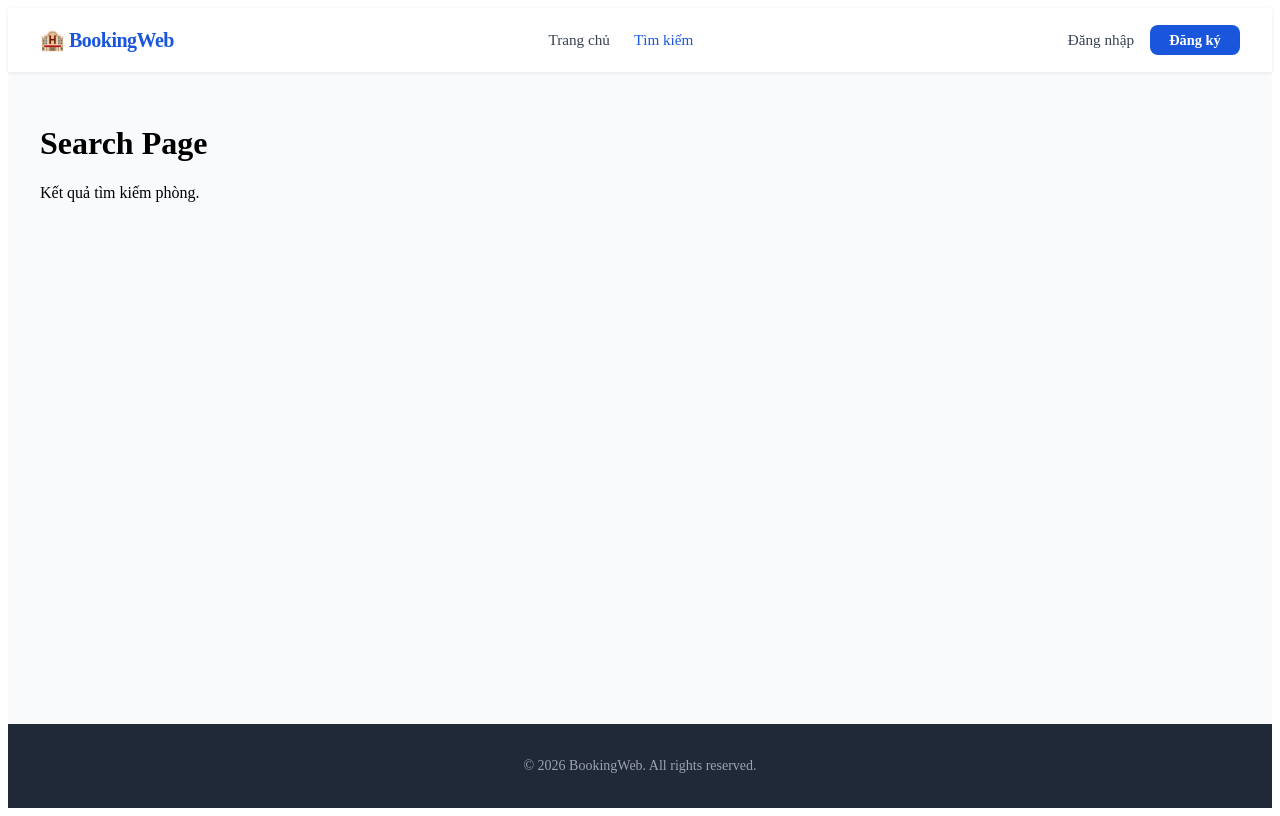
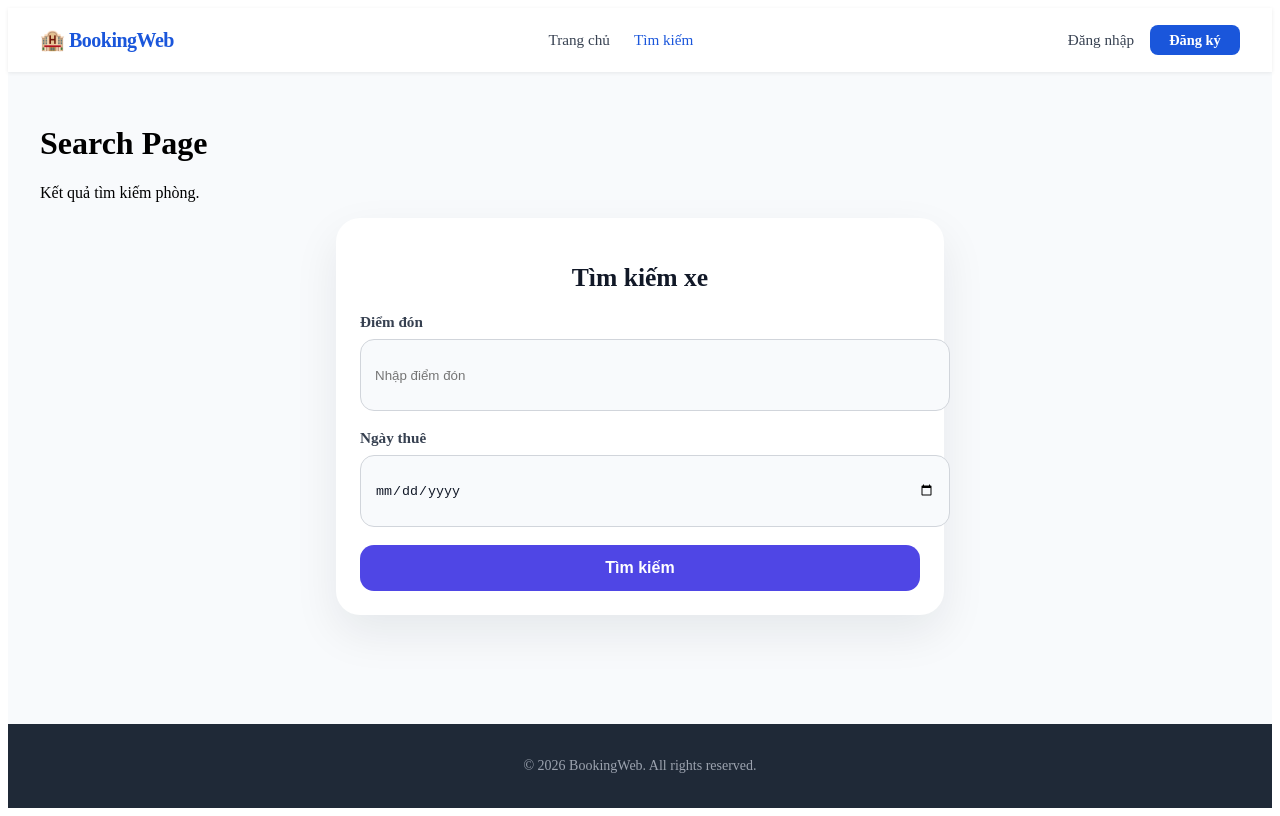
Before and after one commit to NGUYENHAOQUANG/booking_app, a React (Vite) app in the folder frontend/my-app/: page /search in a window 1280 px wide. Built offline with nearby package versions, Linux system fonts and the light colour scheme.

Commit message:
feat: Create CarSearch component and styling with CSS Modules

```diff
--- /dev/null
+++ b/frontend/my-app/src/components/CarSearch.jsx
@@ -0,0 +1,56 @@
+import { useState } from "react";
+import styles from "./CarSearch.module.css";
+
+const CarSearch = ({ onSearch }) => {
+  const [pickupLocation, setPickupLocation] = useState("");
+  const [rentalDate, setRentalDate] = useState("");
+
+  const handleSubmit = (event) => {
+    event.preventDefault();
+
+    const searchValues = {
+      pickupLocation: pickupLocation.trim(),
+      rentalDate,
+    };
+
+    if (onSearch) {
+      onSearch(searchValues);
+    }
+  };
+
+  return (
+    <div className={styles.card}>
+      <h2 className={styles.title}>Tìm kiếm xe</h2>
+      <form className={styles.form} onSubmit={handleSubmit}>
+        <label className={styles.field}>
+          <span className={styles.label}>Điểm đón</span>
+          <input
+            type="text"
+            className={styles.input}
+            value={pickupLocation}
+            onChange={(event) => setPickupLocation(event.target.value)}
+            placeholder="Nhập điểm đón"
+            required
+          />
+        </label>
+
+        <label className={styles.field}>
+          <span className={styles.label}>Ngày thuê</span>
+          <input
+            type="date"
+            className={styles.input}
+            value={rentalDate}
+            onChange={(event) => setRentalDate(event.target.value)}
+            required
+          />
+        </label>
+
+        <button type="submit" className={styles.button}>
+          Tìm kiếm
+        </button>
+      </form>
+    </div>
+  );
+};
+
+export default CarSearch;
--- /dev/null
+++ b/frontend/my-app/src/components/CarSearch.module.css
@@ -0,0 +1,78 @@
+.card {
+  max-width: 560px;
+  margin: 0 auto;
+  padding: 24px;
+  border-radius: 24px;
+  background: #ffffff;
+  box-shadow: 0 18px 45px rgba(15, 23, 42, 0.08);
+}
+
+.title {
+  margin-bottom: 20px;
+  font-size: 1.6rem;
+  font-weight: 700;
+  color: #111827;
+  text-align: center;
+}
+
+.form {
+  display: grid;
+  gap: 18px;
+}
+
+.field {
+  display: flex;
+  flex-direction: column;
+  gap: 8px;
+}
+
+.label {
+  font-size: 0.95rem;
+  font-weight: 600;
+  color: #374151;
+}
+
+.input {
+  width: 100%;
+  min-height: 46px;
+  padding: 12px 14px;
+  border: 1px solid #d1d5db;
+  border-radius: 14px;
+  background: #f8fafc;
+  color: #111827;
+  transition: border-color 0.2s ease, box-shadow 0.2s ease, background 0.2s ease;
+}
+
+.input:focus {
+  outline: none;
+  border-color: #6366f1;
+  box-shadow: 0 0 0 4px rgba(99, 102, 241, 0.12);
+  background: #ffffff;
+}
+
+.button {
+  width: 100%;
+  padding: 14px 18px;
+  border: none;
+  border-radius: 14px;
+  background: #4f46e5;
+  color: #ffffff;
+  font-weight: 700;
+  font-size: 1rem;
+  cursor: pointer;
+  transition: background 0.2s ease, transform 0.1s ease;
+}
+
+.button:hover {
+  background: #4338ca;
+}
+
+.button:active {
+  transform: scale(0.98);
+}
+
+@media (max-width: 640px) {
+  .card {
+    padding: 20px;
+  }
+}
--- a/frontend/my-app/src/page/SearchPage.jsx
+++ b/frontend/my-app/src/page/SearchPage.jsx
@@ -1,8 +1,15 @@
+import CarSearch from "../components/CarSearch";
+
 const SearchPage = () => {
+  const handleSearch = (values) => {
+    console.log("Giá trị tìm kiếm:", values);
+  };
+
   return (
     <div>
       <h1>Search Page</h1>
       <p>Kết quả tìm kiếm phòng.</p>
+      <CarSearch onSearch={handleSearch} />
     </div>
   );
 };
```
